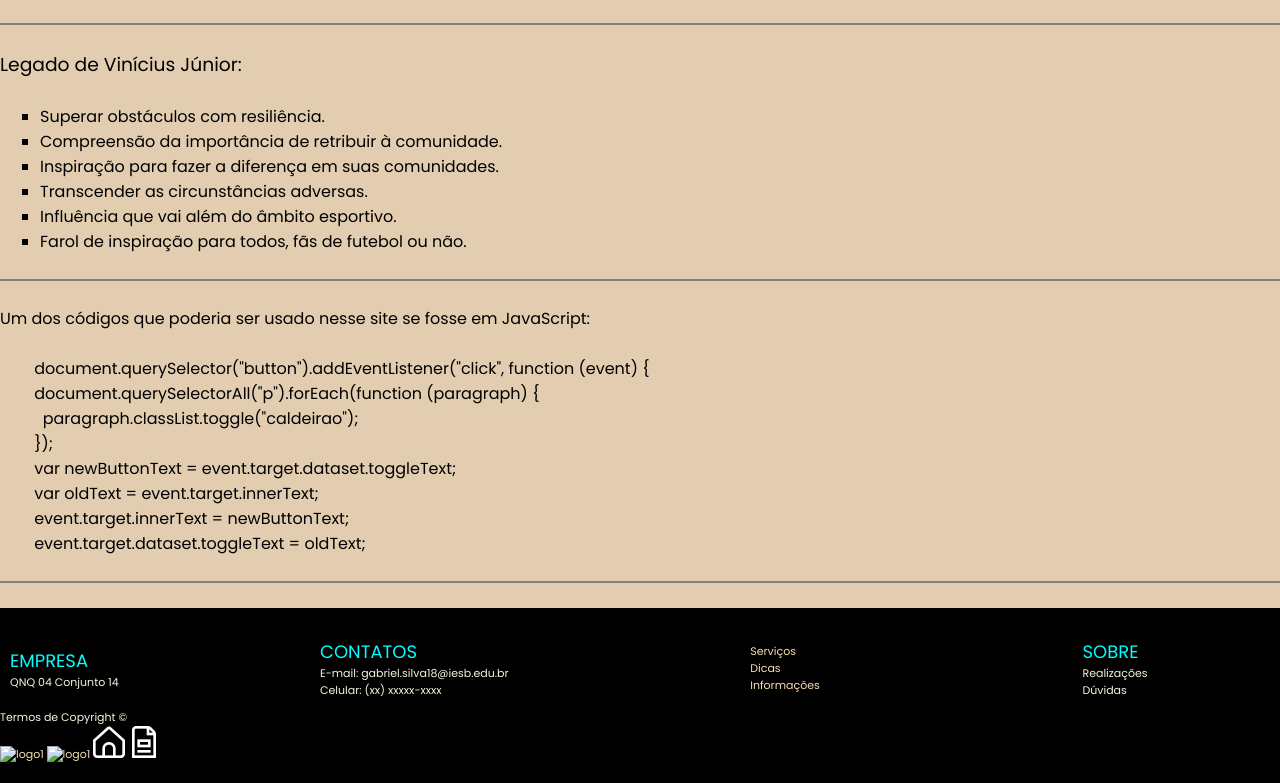
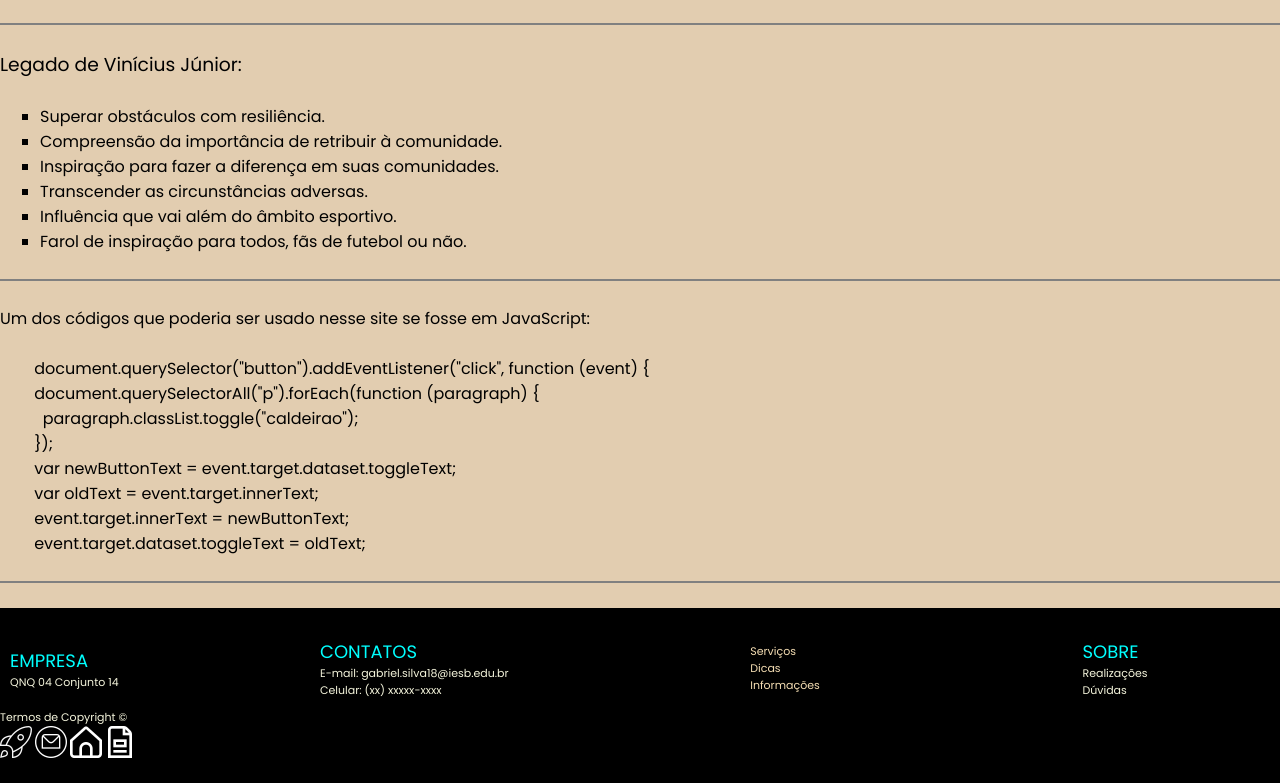
Before and after one commit to Ghenriquens/Figma_interface, a plain HTML site: page index.html in a window 1280 px wide. Shown: the part 2151-2934 px from the top of the page. Drawn offline with Linux system fonts and the light colour scheme.

Commit message:
primeiro commit

```diff
--- a/index.html
+++ b/index.html
@@ -11,6 +11,7 @@
       href="https://fonts.googleapis.com/css2?family=Poppins:ital,wght@0,100;0,200;0,300;0,400;0,500;0,600;0,700;0,800;0,900;1,100;1,200;1,300;1,400;1,500;1,600;1,700;1,800;1,900&display=swap"
       rel="stylesheet"
     />
+    <link rel="icon" type="image/x-icon" href="icon/favicon.png">
     <br>
     <nav>
       <ul class="menu" >
@@ -341,8 +342,8 @@
     </p>
 
             <!-- **Logos:** -->
-            <a href="#"><img src="../Projeto Interface trabalho/Imagens/envelope-circular (1).png" alt="logo1"></a>
-            <a href="#"><img src="../Projeto Interface trabalho/Imagens/almoco-foguete.png" alt="logo1"></a>
+            <a href="#"><img src="Imagens/almoco-foguete.png" alt="logo1"></a>
+            <a href="#"><img src="Imagens/envelope-circular (1).png" alt="logo1"></a>
             <a href="index.html"><img src="Imagens/casa (2).png" alt="home" style="width: 32px; height: auto;"></a>
             <a href="Paginas/pagina3.html"><img src="Imagens/forma.png" alt="formulario" style="width: 32px; height: auto;"></a>
           </div>
```
Also changed, not shown: Paginas/pagina.html (+1 -1 lines), Paginas/pagina3.html (+1 -1 lines), Paginas/pagina4.html (+1 -1 lines), Paginas/pagina5.html (+1 -1 lines), icon/favicon.png (added).
